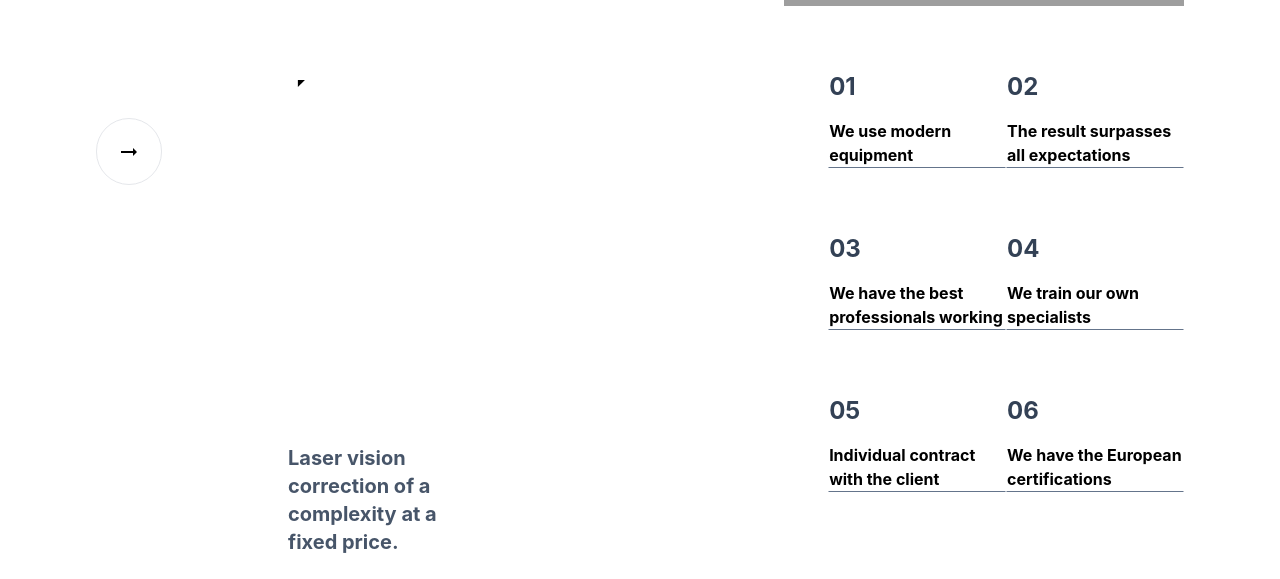
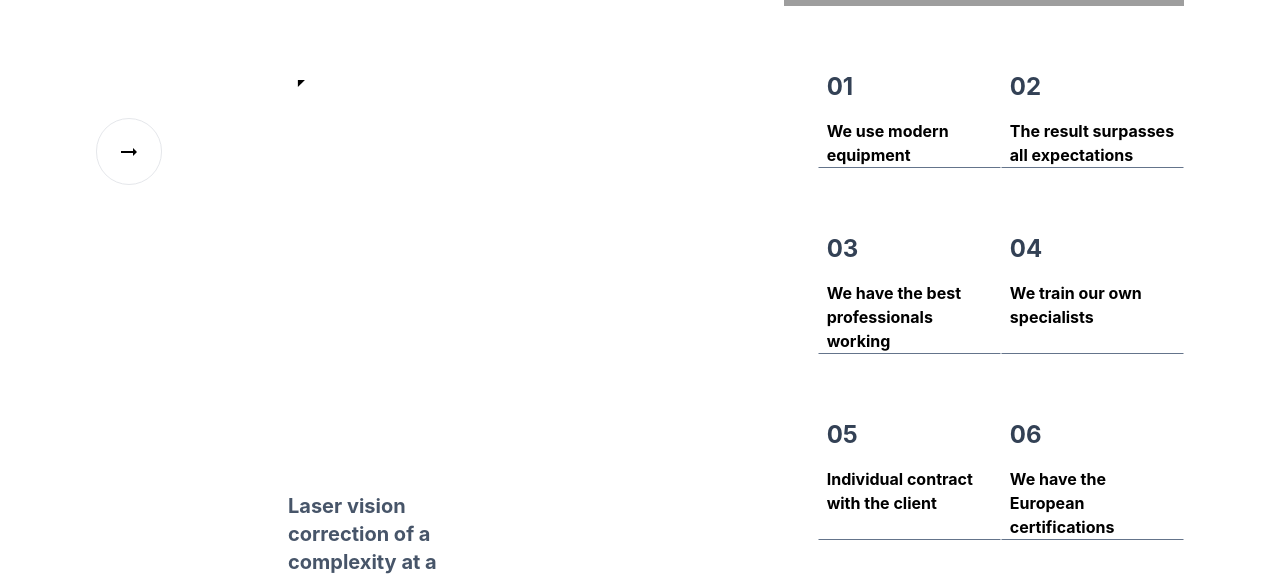
Before and after one commit to Tobbiloba/tobbie-health, a React (Create React App) app: page / in a window 1280 px wide. Shown: the part 1348-1927 px from the top of the page. Built offline with nearby package versions, Linux system fonts and the light colour scheme; grey boxes are pictures that could not be loaded.

Commit message:
adde padding

```diff
--- a/src/components/AboutUs.js
+++ b/src/components/AboutUs.js
@@ -29,27 +29,27 @@ function AboutUs() {
                         <h1 className='lg:w-[13vw] text-xl text-slate-600 font-bold text-left'>Laser vision correction of a complexity at a fixed price.</h1>
                     </div>
                     <div className='grid grid-cols-2'>
-                        <div className='border mb-16 border-white border-b-slate-500'>
+                        <div className='border mb-16 px-2 border-white border-b-slate-500'>
                             <h1 className='text-2xl font-bold text-slate-700'>01</h1>
                             <p className='mt-4 font-bold'>We use modern <br />equipment</p>
                         </div>
-                        <div className='border mb-16 border-white border-b-slate-500'>
+                        <div className='border mb-16 px-2 border-white border-b-slate-500'>
                             <h1 className='text-2xl font-bold text-slate-700'>02</h1>
                             <p className='mt-4 font-bold'>The result surpasses all expectations</p>
                         </div>
-                        <div className='border mb-16 border-white border-b-slate-500'>
+                        <div className='border mb-16 px-2 border-white border-b-slate-500'>
                             <h1 className='text-2xl font-bold text-slate-700'>03</h1>
                             <p className='mt-4 font-bold'>We have the best professionals working</p>
                         </div>
-                        <div className='border mb-16 border-white border-b-slate-500'>
+                        <div className='border mb-16 px-2 border-white border-b-slate-500'>
                             <h1 className='text-2xl font-bold text-slate-700'>04</h1>
                             <p className='mt-4 font-bold'>We train our own specialists</p>
                         </div>
-                        <div className='border mb-16 border-white border-b-slate-500'>
+                        <div className='border mb-16 px-2 border-white border-b-slate-500'>
                             <h1 className='text-2xl font-bold text-slate-700'>05</h1>
                             <p className='mt-4 font-bold'>Individual contract with the client</p>
                         </div>
-                        <div className='border mb-16 border-white border-b-slate-500'>
+                        <div className='border mb-16 px-2 border-white border-b-slate-500'>
                             <h1 className='text-2xl font-bold text-slate-700'>06</h1>
                             <p className='mt-4 font-bold'>We have the European certifications</p>
                         </div>
```
